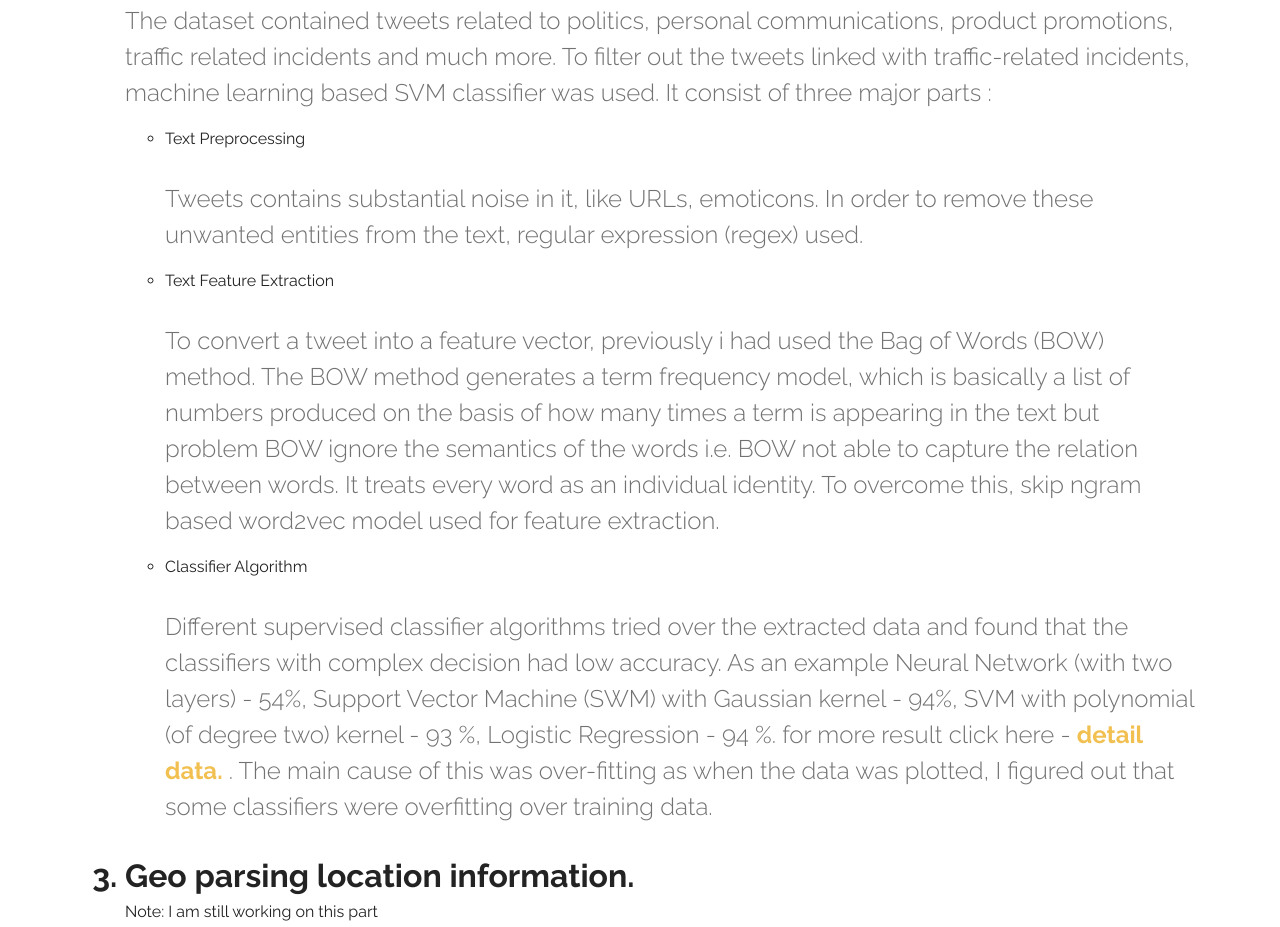
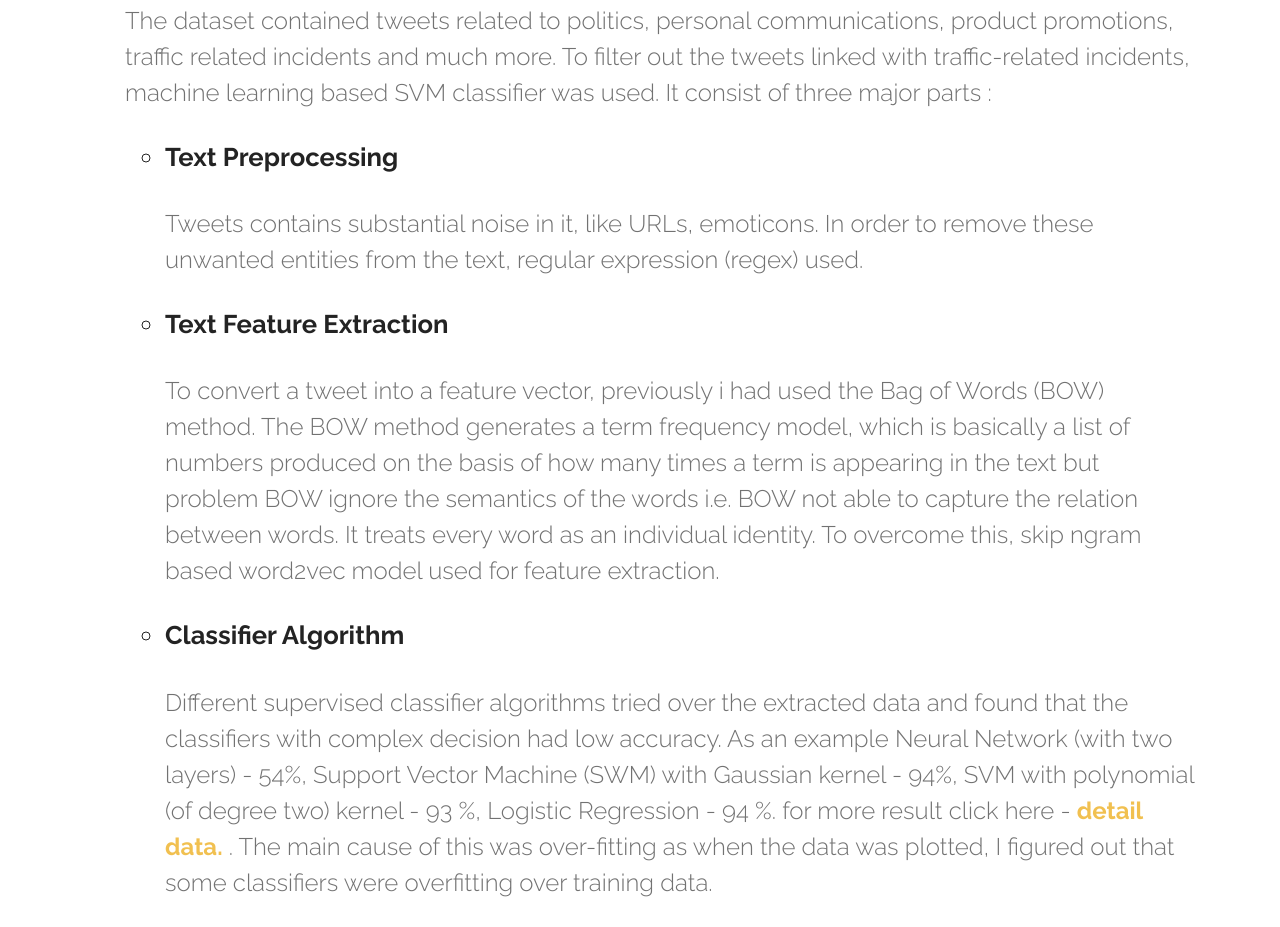
Before and after one commit to saurabhkumar1989/aboutme, a plain HTML site: page prjWebApp1.html in a window 1280 px wide. Shown: the part 2235-3162 px from the top of the page. Drawn offline with Linux system fonts and the light colour scheme.

Commit message:
resume update

```diff
--- a/assets/theme/css/style.css
+++ b/assets/theme/css/style.css
@@ -3133,7 +3133,7 @@
 	font-size: 2rem;
 	font-weight: 600;
 }
-.mbr-section-title.web-app-description-sub-sub-heading {
+li.web-app-description-sub-sub-heading {
 	color: #232323;
 	margin-top: 1.6875rem;
 	font-size: 1.6rem;
```
